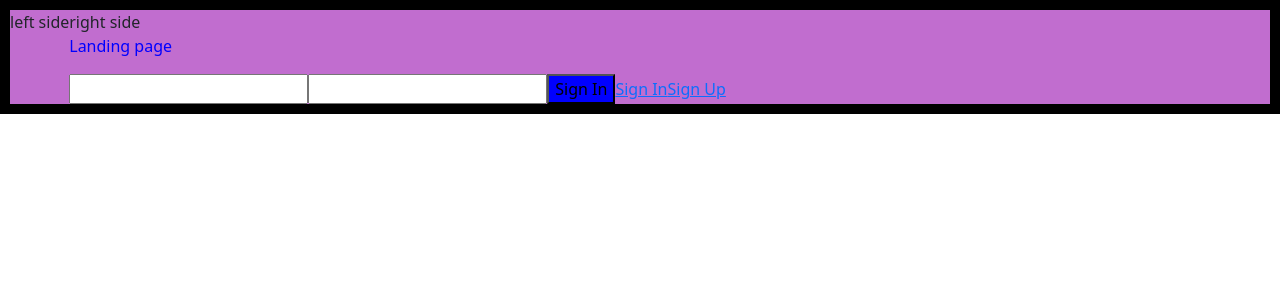
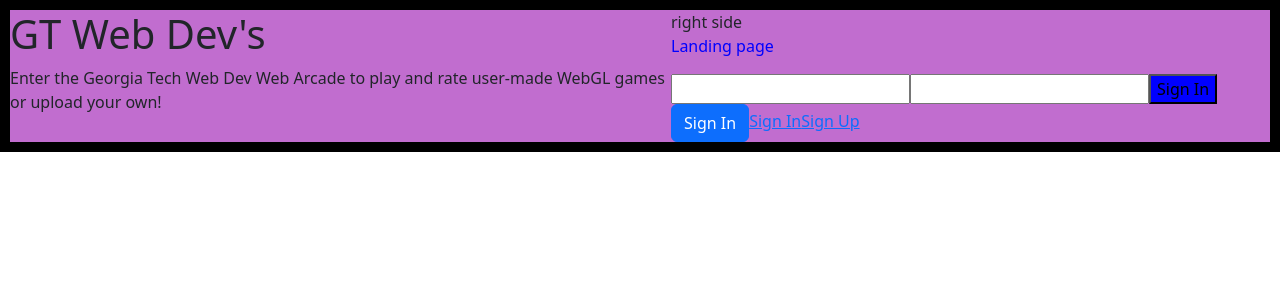
Before and after one commit to GTWebArcade/webarcade-webapp, a React (Create React App) app: page / in a window 1280 px wide. Shown: the top 300 px of the page. Built offline with nearby package versions, Linux system fonts and the light colour scheme.

Commit message:
installed react bootstrap, added some new text

```diff
--- a/package.json
+++ b/package.json
@@ -15,6 +15,7 @@
     "eslint-webpack-plugin": "^3.2.0",
     "express": "^4.18.2",
     "react": "^18.2.0",
+    "react-bootstrap": "^2.7.2",
     "react-dom": "^18.2.0",
     "react-router-dom": "^6.8.0",
     "react-scripts": "5.0.1",
--- a/src/component/landing/index.js
+++ b/src/component/landing/index.js
@@ -1,9 +1,15 @@
 import React from 'react';
+import Button from 'react-bootstrap/Button';
 import styles from './styles.module.css';
 
 function LeftSide() {
   return (
-    <div className={styles.leftside}> left side </div>
+    <div className={styles.leftside}>
+      <h1>GT Web Dev's</h1>
+      <title>Web Arcade</title>
+      <p>Enter the Georgia Tech Web Dev Web Arcade to play
+         and rate user-made WebGL games or upload your own!</p>
+    </div>
   );
 }
 
@@ -31,6 +37,7 @@
           <input type="text" value={username} onChange={(event) => { setUsername(event?.target?.value); }}/>
           <input type="password" value={password} onChange={(event) => { setPassword(event?.target?.value); }}/>
           <button className ={styles.buttonStyle} onClick={() => { signIn(); }}>Sign In</button>
+          <Button onClick={() => { signIn(); }}variant="primary">Sign In</Button>
           <a href='/sign-in'>Sign In</a>
           <a href='/sign-up'>Sign Up</a>
       </div>
```
Also changed, not shown: 1 other file (tests, documents, lock files or other folders).
